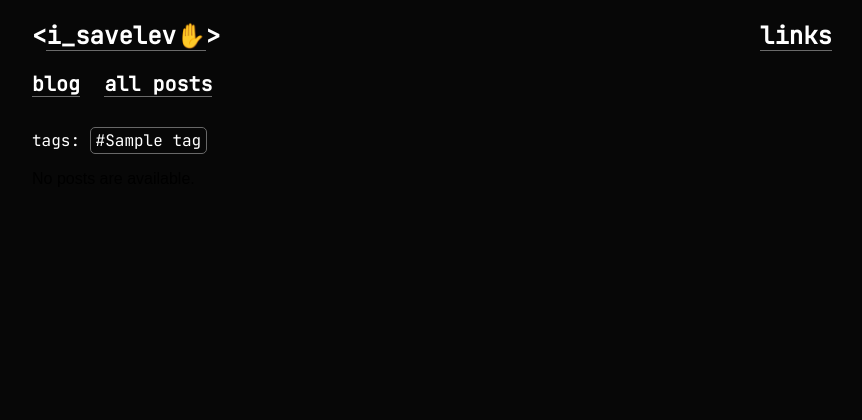
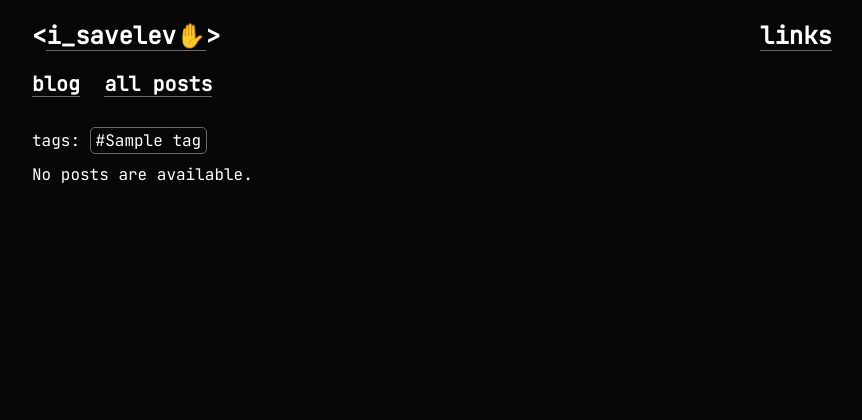
Before and after one commit to i-savelev/personal_website, a Django app: page / in a window 1280 px wide. Shown: the top 420 px of the page, without its empty margins (208-1070 px from the left). Run offline with Django 5.2, Linux system fonts and the light colour scheme; tables that the repository leaves empty hold one stand-in row (values such as "Sample post").

Commit message:
add placegolder

```diff
--- a/personal_website/blog/static/blog/style.css
+++ b/personal_website/blog/static/blog/style.css
@@ -153,6 +153,14 @@
 }
 
 /* Статьи */
+
+.placeholder {
+  color: white;
+  font-family: 'JetBrains mono', monospace;
+  margin-top: 10px;
+  margin-bottom: 10px;
+  font-size: 16px;
+}
 
 hr {
   border-color: #7b7b7b83;
--- a/personal_website/blog/templates/blog/blog.html
+++ b/personal_website/blog/templates/blog/blog.html
@@ -35,7 +35,7 @@
                 </div>
             {% endfor %}
         {% else %}
-            <p>No posts are available.</p>
+            <p class = "placeholder">No posts are available.</p>
         {% endif %}
     </div>
     <!-- Пагинация -->
--- a/personal_website/blog/templates/blog/blog_all_posts.html
+++ b/personal_website/blog/templates/blog/blog_all_posts.html
@@ -17,7 +17,7 @@
                 </div>
             {% endfor %}
         {% else %}
-            <p>No posts are available.</p>
+            <p class = "placeholder">No posts are available.</p>
         {% endif %}
     </div>
     <!-- Пагинация -->
```
